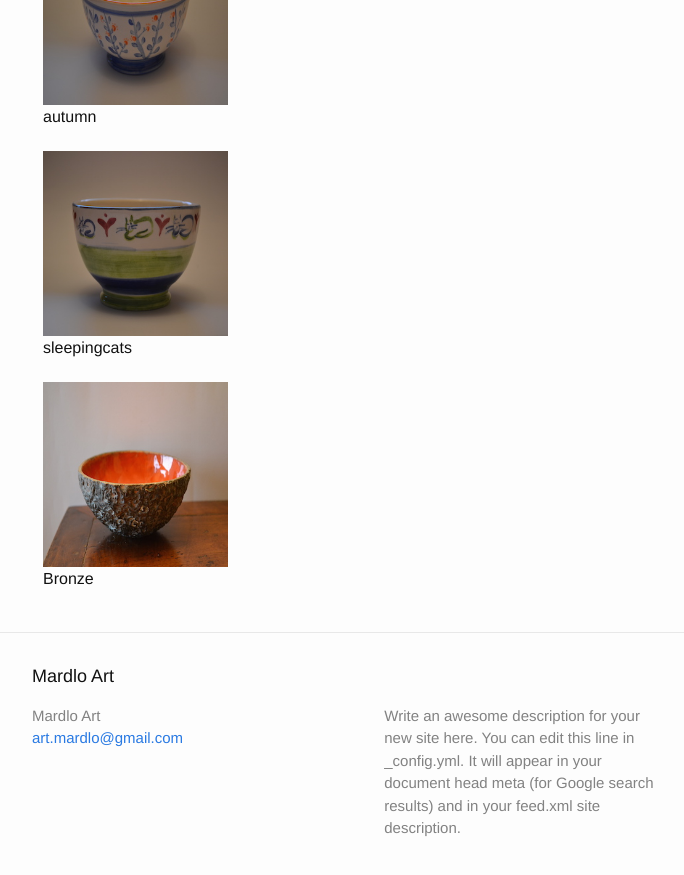
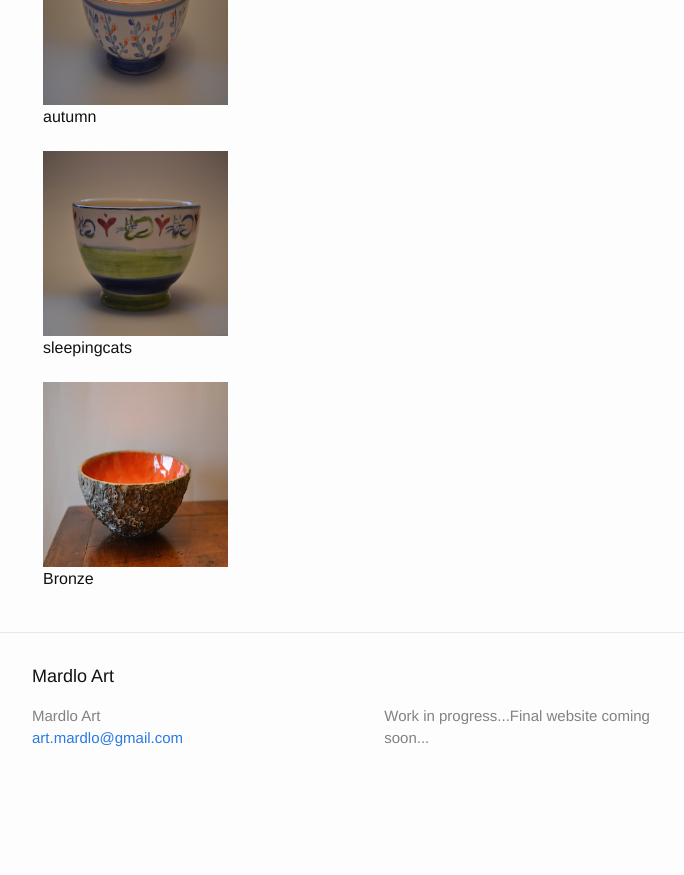
Before and after one commit to mardlo/mardlo.github.io, a Jekyll site: the page built from index.html, in a window 1280 px wide and 900 px high, scrolled down 580 px. Shown: the top 875 px of the window, without its empty margins (268-952 px from the left). Built offline with Jekyll 4.4.1, drawn with Linux system fonts in a browser that asks for light colours; after the commit the page ends 1390 px from its top, so only the background shows below that.

Commit message:
Update _config.yml

```diff
--- a/_config.yml
+++ b/_config.yml
@@ -2,13 +2,12 @@
 title: Mardlo Art
 email: art.mardlo@gmail.com
 description: > # this means to ignore newlines until "baseurl:"
-  Write an awesome description for your new site here. You can edit this
-  line in _config.yml. It will appear in your document head meta (for
-  Google search results) and in your feed.xml site description.
+ Work in progress...Final website coming soon...
 baseurl: "" # the subpath of your site, e.g. /blog/
 url: "http://mardlo.com" # the base hostname & protocol for your site
 # twitter_username: jekyllrb
 # github_username:  jekyll
+instagram_username:  mar.dlo
 
 # Build settings
 markdown: kramdown
```
